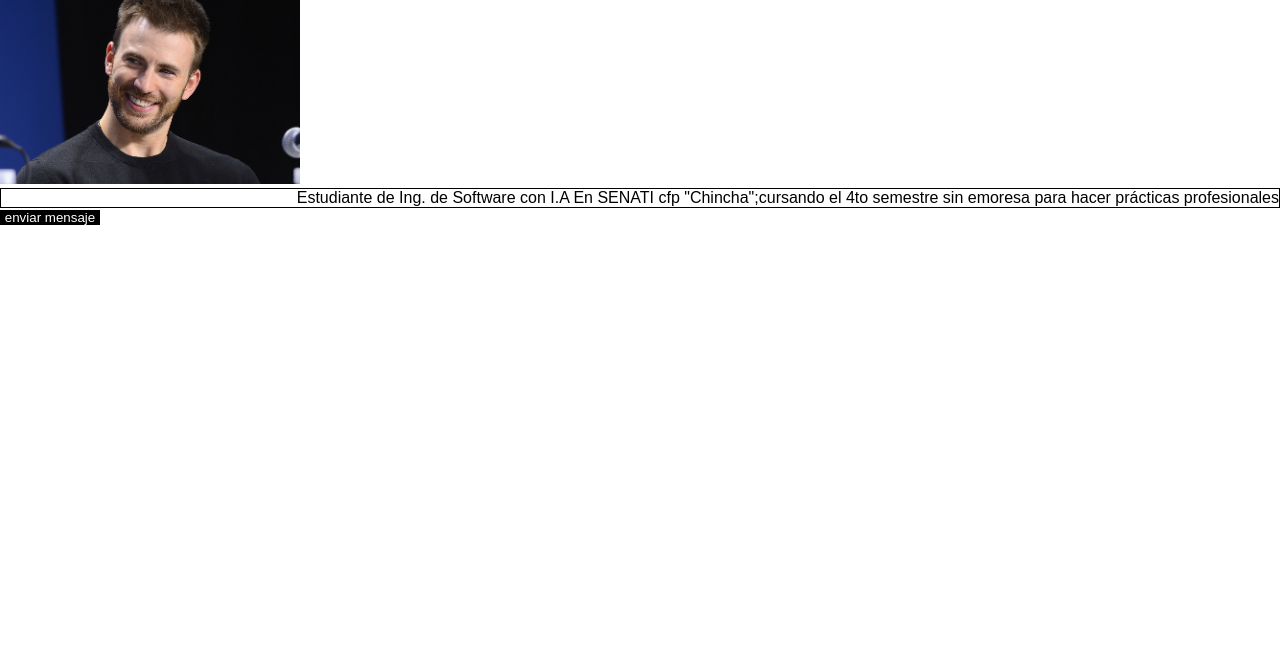
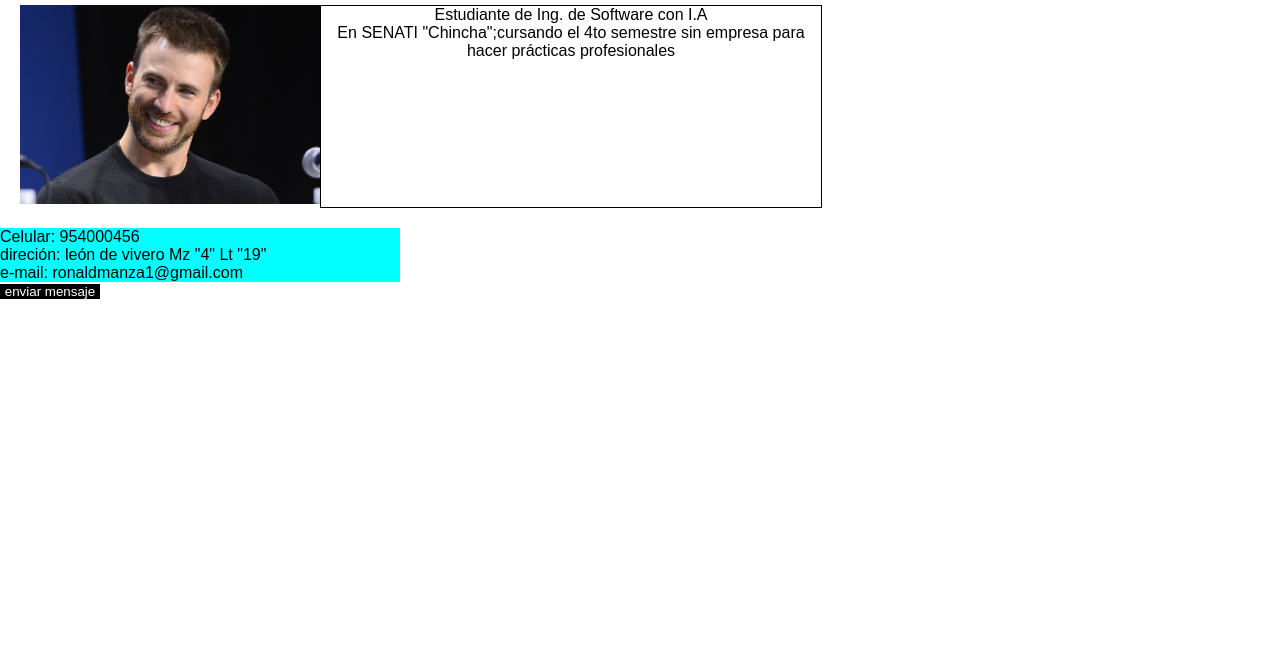
Before and after one commit to JesusManza/proyecto-cv, a plain HTML site: page index.html in a window 1280 px wide. Shown: the part 152-800 px from the top of the page. Drawn offline with Linux system fonts and the light colour scheme.

Commit message:
perfil ordenado

```diff
--- a/css/estilo.css
+++ b/css/estilo.css
@@ -11,7 +11,10 @@
     margin-top: 100px;
     color: rgb(8, 8, 245);
 
-
+}
+.caja1{
+    display: flex;
+    margin: 20px;
 }
 img{
 
@@ -22,7 +25,14 @@ img{
     margin: 0px;
     padding: 0px;
     border: 1px solid black;
-    text-align:right;
+    text-align:center;
+    width: 500px;
+
+
+}
+.info{
+background-color: aqua;
+width: 400px;
 }
 .boton{
     color: white;
--- a/index.html
+++ b/index.html
@@ -7,12 +7,21 @@
     <title>CV Ronald Manza</title>
     <link rel="stylesheet" href="./css/estilo.css">
 </head>
-<body>
+<div>
     <h1 class="titulo"> Ronald Manza Martinez</h1>
-    <img src="./image/foto.jpg" alt="aki está mi foto">
-    <p class="parrafo">Estudiante de Ing. de Software con I.A
-        En SENATI cfp "Chincha";cursando el 4to semestre sin emoresa para hacer prácticas profesionales
-    </p>
+    <div class="caja1">
+        <div><img src="./image/foto.jpg" alt="aki está mi foto"></div>
+        <div class="parrafo">Estudiante de Ing. de Software con I.A <br>
+        En SENATI "Chincha";cursando el 4to semestre sin empresa para hacer prácticas profesionales
+        </div>
+    </div>
+
+    <div class="info">
+        Celular: 954000456<br>
+        direción: león de vivero Mz "4" Lt "19" <br>
+        e-mail: ronaldmanza1@gmail.com
+
+    </div>
     <button class="boton">enviar mensaje</button>
 
 </body>
```
